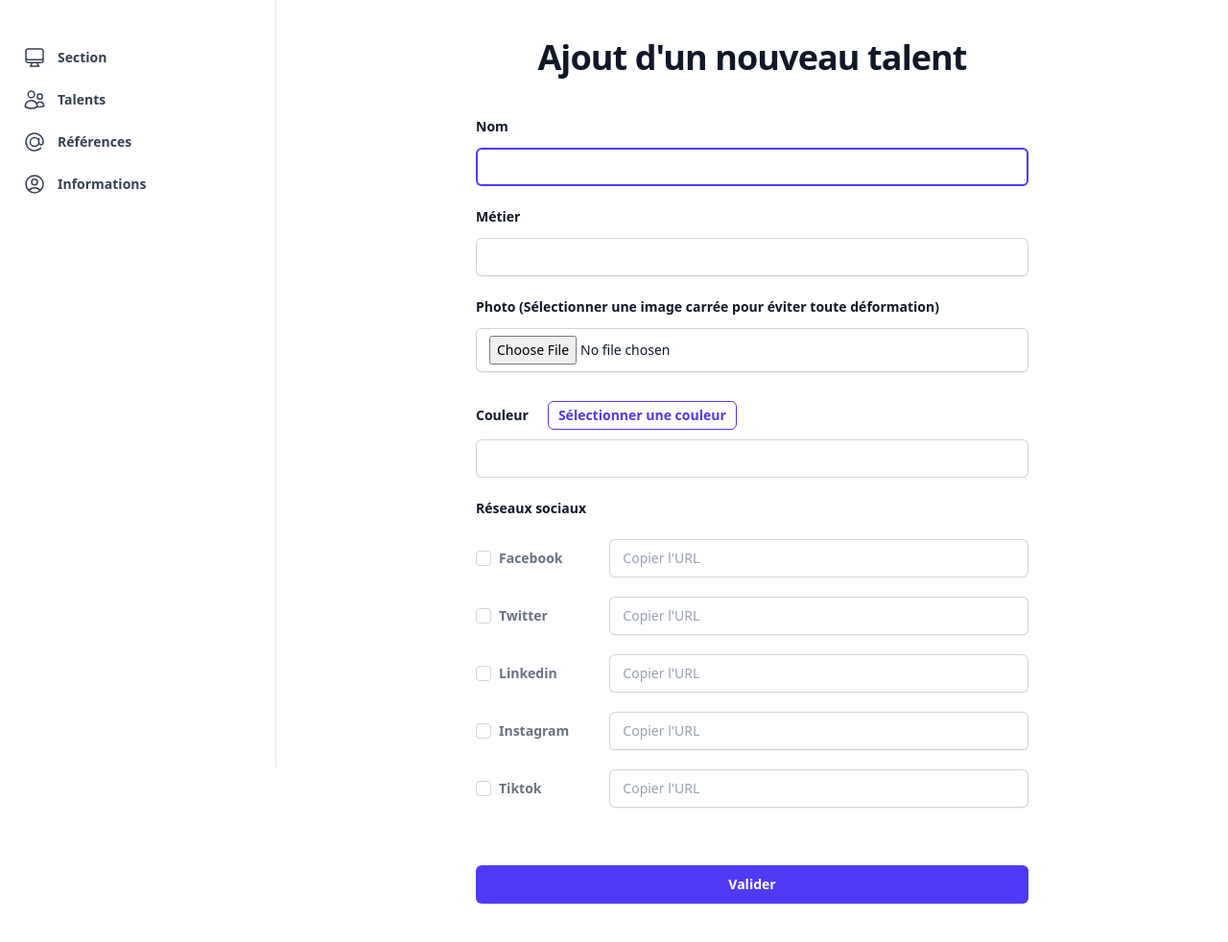
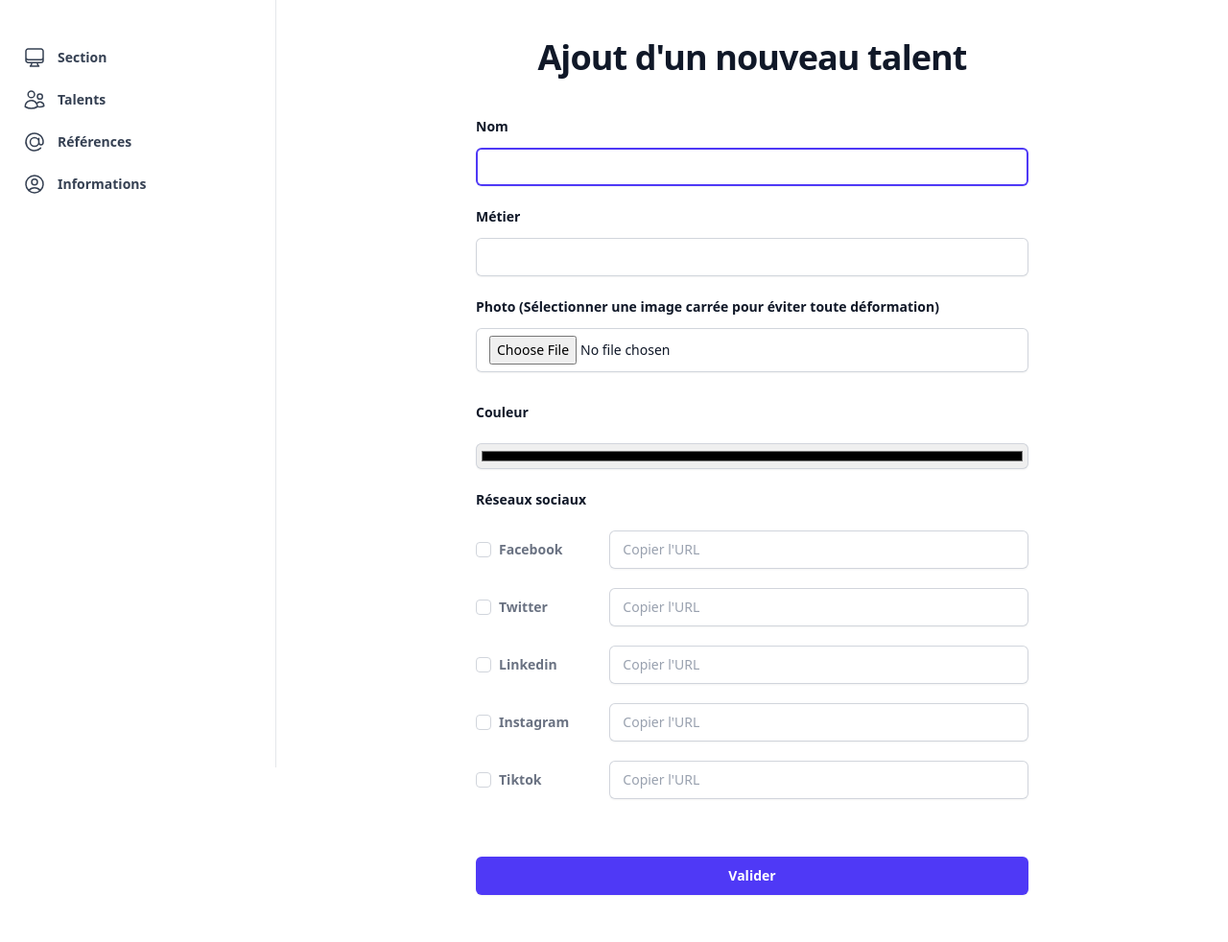
Before and after one commit to tchiadeu/landing, a Rails app: page /admin/talents/new in a window 1280 px wide. Shown: the whole page at 96% size. Run offline with Rails 7, Linux system fonts and the light colour scheme; the visitor is signed in with stand-in values (Sample User, id 1); style sheets or scripts are compiled from the project's sources; some libraries are stand-ins or nearby versions.

Commit message:
replace color-picker controller by color field input

```diff
--- a/app/controllers/admin/sections_controller.rb
+++ b/app/controllers/admin/sections_controller.rb
@@ -20,7 +20,7 @@ class Admin::SectionsController < ApplicationController
   private
 
   def section_params
-    params.require(:section).permit(:title, :subtitle, :description)
+    params.require(:section).permit(:title, :subtitle, :description, photos: [])
   end
 
   def set_section
--- a/app/controllers/sections_controller.rb
+++ b/app/controllers/sections_controller.rb
@@ -1,5 +1,8 @@
 class SectionsController < ApplicationController
-  def agency; @section = Section.find_by(category: "agency"); end
+  def agency
+    @section = Section.find_by(category: "agency")
+    @photos = @section.photos.sample(6)
+  end
 
   def contact
     @section = Section.find_by(category: "contact")
--- a/app/javascript/controllers/color_picker_controller.js
+++ /dev/null
@@ -1,13 +0,0 @@
-import { Controller } from "@hotwired/stimulus"
-
-// Connects to data-controller="color-picker"
-export default class extends Controller {
-  static targets = ["input", "instruction"]
-  async pickColor() {
-    this.instructionTarget.classList.remove("hidden")
-    let eyeDropper = new EyeDropper()
-    let pickedColor = await eyeDropper.open()
-    this.inputTarget.value = pickedColor.sRGBHex
-    await this.instructionTarget.classList.add("hidden")
-  }
-}
--- /dev/null
+++ b/app/javascript/controllers/override_trix_controller.js
@@ -0,0 +1,9 @@
+import { Controller } from "@hotwired/stimulus"
+
+// Connects to data-controller="override-trix"
+export default class extends Controller {
+  connect() {
+    const trixContent = this.element.querySelector('.trix-content')
+    trixContent.style.lineHeight = '1'
+  }
+}
--- a/app/models/section.rb
+++ b/app/models/section.rb
@@ -1,5 +1,6 @@
 class Section < ApplicationRecord
   has_rich_text :subtitle
   has_rich_text :description
+  has_many_attached :photos
   validates :title, presence: true
 end
--- a/app/views/admin/talents/_form.html.erb
+++ b/app/views/admin/talents/_form.html.erb
@@ -32,18 +32,8 @@
       </div>
     </div>
   </div>
-  <div data-controller="color-picker">
-    <div class="flex gap-5 items-center">
-      <%= form.label :color, "Couleur", class: "block text-sm font-semibold leading-6 text-gray-900" %>
-      <div data-action="click->color-picker#pickColor" class="block w-fit rounded-md text-indigo-600 border border-solid border-indigo-600 px-2.5 py-1 text-center text-sm font-semibold hover:text-white hover:bg-indigo-600">
-        Sélectionner une couleur
-      </div>
-    </div>
-    <p data-color-picker-target="instruction" class="hidden text-sm font-semibold leading-6 text-red-600 my-2">Sélectionner une couleur présente dans la photo</p>
-    <div class="mt-2.5">
-      <%= form.text_field :color, data: { color_picker_target: "input" }, class: "block w-full rounded-md border-0 px-3.5 py-2 text-gray-900 shadow-sm ring-1 ring-inset ring-gray-300 placeholder:text-gray-400 focus:ring-2 focus:ring-inset focus:ring-indigo-600 sm:text-sm sm:leading-6" %>
-    </div>
-  </div>
+  <%= form.label :color, "Couleur", class: "block text-sm font-semibold leading-6 text-gray-900" %>
+  <%= form.color_field :color, class: "block w-full rounded-md border-0 p-1 text-gray-900 shadow-sm ring-1 ring-inset ring-gray-300 placeholder:text-gray-400 focus:ring-2 focus:ring-inset focus:ring-indigo-600 sm:text-sm sm:leading-6" %>
   <p class="block text-sm font-semibold leading-6 text-gray-900">Réseaux sociaux</p>
   <% Social::CATEGORIES.each do |name| %>
     <%= form.fields_for :socials, current_page?(new_admin_talent_path) ? Social.new : (Social.find_by(name:, talent: @talent) || Social.new) do |social_form| %>
--- a/app/views/sections/agency.html.erb
+++ b/app/views/sections/agency.html.erb
@@ -19,7 +19,7 @@
         <div class="mx-auto max-w-7xl px-6 pb-32 lg:px-8">
           <div class="mx-auto max-w-2xl gap-x-14 lg:mx-0 lg:flex lg:max-w-none lg:items-center">
             <div class="relative w-full max-w-xl lg:shrink-0 xl:max-w-2xl">
-              <h1 style="line-height:normal !important;" class="text-4xl font-bold tracking-tight text-gray-900 sm:text-5xl"><%= Section.find_by(category: "agency").subtitle %></h1>
+              <h1 data-controller="override-trix" class="text-4xl font-bold tracking-tight text-gray-900 sm:text-5xl"><%= Section.find_by(category: "agency").subtitle %></h1>
               <h3 class="mt-6 text-xl text-gray-600"><%= Section.find_by(category: "agency").description %></h3>
               <div class="mt-10 flex items-center gap-x-6">
                 <%= link_to Section.find_by(category: "contact").title, contact_section_path, class: "rounded-md bg-black px-3.5 py-2.5 text-sm font-semibold text-white shadow-sm hover:bg-gray-700" %>
--- a/app/views/talents/index.html.erb
+++ b/app/views/talents/index.html.erb
@@ -31,7 +31,7 @@
             <ul role="list" class="mt-6 flex justify-center gap-x-6">
               <% talent.socials.each do |social| %>
                 <li>
-                  <%= link_to social.url, target: "_blank" do %>
+                  <%= link_to social.url, target: "_blank", class: "group" do %>
                     <span class="sr-only"><%= social.name %></span>
                     <%= svg_tag("icons/#{social.name.downcase}.svg", class: "w-6 aspect-square fill-gray-400") %>
                   <% end %>
```
Also changed, not shown: app/views/admin/sections/edit.html.erb (+8 -0 lines).
